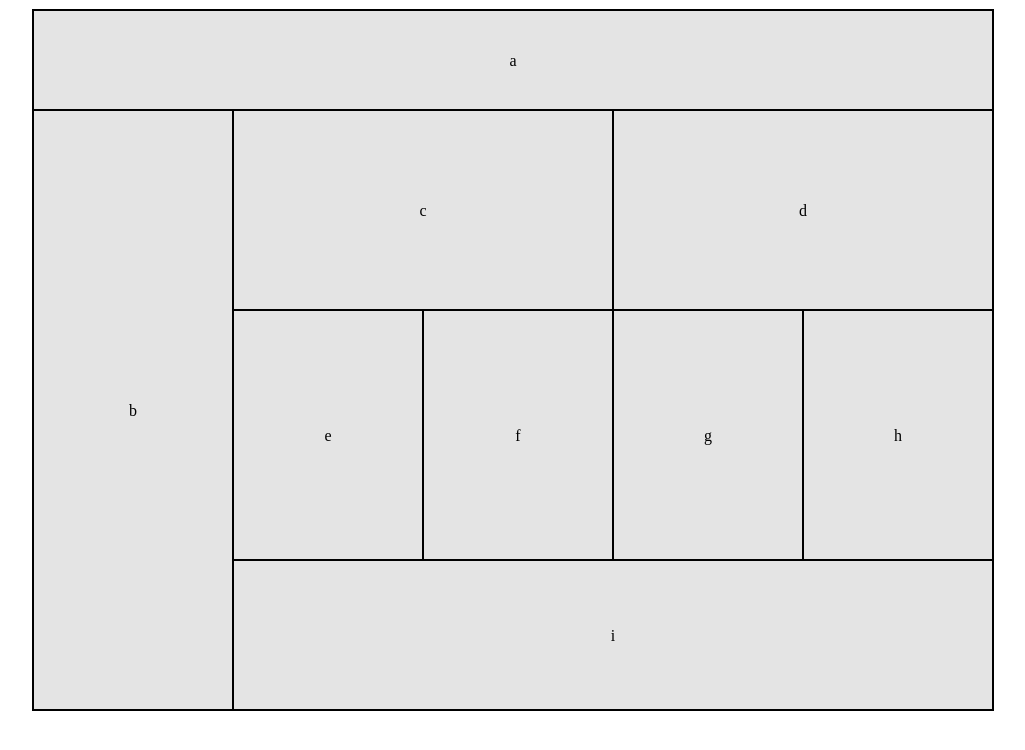
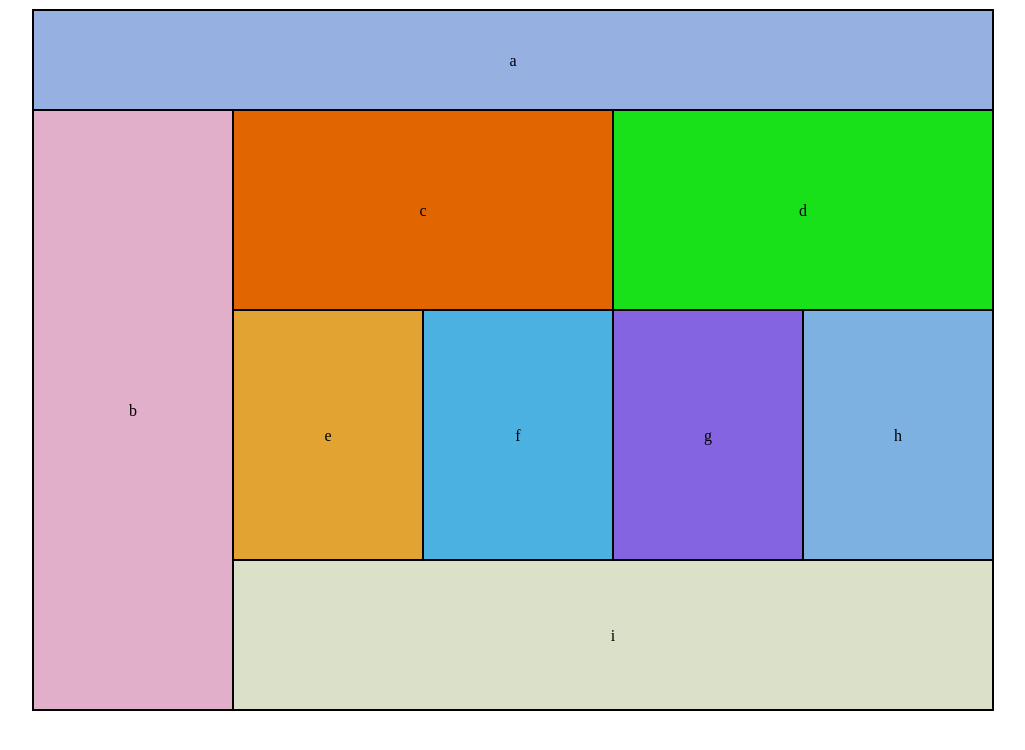
Before and after one commit to KKetter/lab-01, a plain HTML site: page index.html in a window 1280 px wide. Shown: the whole page, without its empty margins (127-1152 px from the left). Drawn offline with Linux system fonts and the light colour scheme.

Commit message:
working w/ colors

```diff
--- a/styles/desktop.css
+++ b/styles/desktop.css
@@ -16,6 +16,7 @@
       max-width: 200px;
       float: left;
       border: 1px solid black;
+      background-color: rgb(225, 175, 202);
     }
 
     main {
@@ -30,6 +31,7 @@
       height: 100px;
       line-height: 100px;
       border: 1px solid black;
+      background-color: rgb(150, 176, 225);
     }
 
     section article {
@@ -51,5 +53,30 @@
       height: 150px;
       line-height: 150px;
       border: 1px solid black;
+      background-color: rgb(218, 225, 200);
     }
+
+      article:first-of-type {
+        background-color: rgb(225, 101, 0);
+      }
+
+      article:last-of-type {
+        background-color: rgb(25, 225, 25);
+      }
+
+      main div:nth-child(1) {
+        background-color: rgb(225, 164, 50);
+      }
+
+      main div:nth-child(2) {
+        background-color: rgb(75, 177, 225);
+      }
+
+      main div:nth-child(3) {
+        background-color: rgb(133, 100, 225);
+      }
+
+      main div:nth-child(4) {
+        background-color: rgb(125, 177, 225);
+      }
   }
--- a/styles/mobile.css
+++ b/styles/mobile.css
@@ -15,12 +15,14 @@ header {
   height: 75px;
   line-height: 75px;
   border: 1px solid black;
+  background-color: rgb(65, 150, 115);
 }
 
 aside {
   height: 150px;
   line-height: 150px;
   border: 1px solid black;
+  background-color: rgb(50, 175, 67);
 }
 
 section article {
@@ -43,4 +45,30 @@ footer {
   height: 80px;
   line-height: 80px;
   border: 1px solid black;
+  background-color: rgb(200, 188, 25);
 }
+
+/* Refactor for Color requirement */
+article:first-of-type {
+  background-color: rgb(10, 20, 200);
+}
+
+article:last-of-type {
+  background-color: rgb(30, 40, 242);
+}
+
+main div:nth-child(1) {
+  background-color: rgb(12, 22, 201);
+}
+
+main div:nth-child(2) {
+  background-color: rgb(109, 65, 150);
+}
+
+main div:nth-child(3) {
+  background-color: rgb(134, 122, 103);
+}
+
+main div:nth-child(4) {
+  background-color: rgb(65, 101, 125);
+}
```
